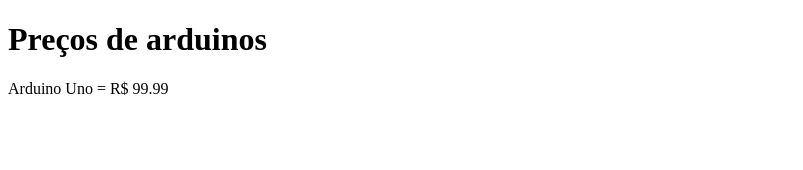
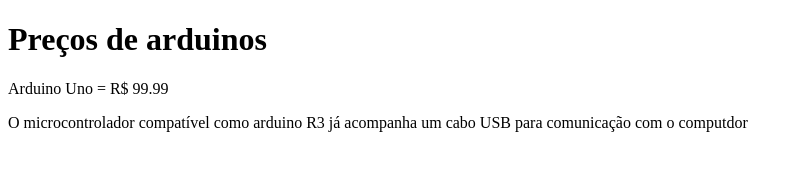
Before and after one commit to jcsudi/desafiogit, a plain HTML site: page index.html in a window 1280 px wide. Shown: the whole page, without its empty margins (0-803 px from the left). Drawn offline with Linux system fonts and the light colour scheme.

Commit message:
Primeira descrição

```diff
--- a/index.html
+++ b/index.html
@@ -9,6 +9,7 @@
 <body>
     <h1>Preços de arduinos</h1>
     <p>Arduino Uno = R$ 99.99</p>
+    <p>O microcontrolador compatível como arduino R3 já acompanha um cabo USB para comunicação com o computdor </p>
 
 </body>
 </html>
```
